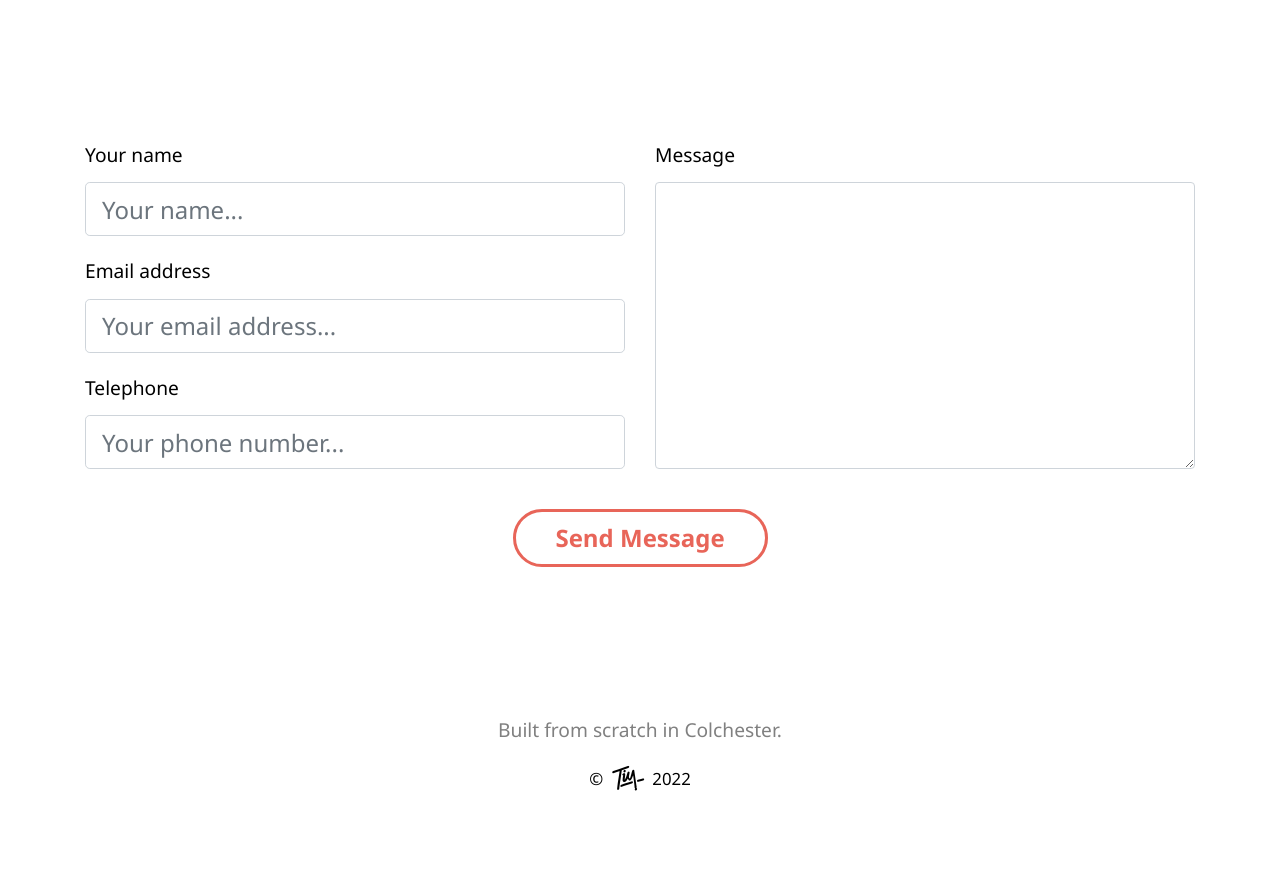
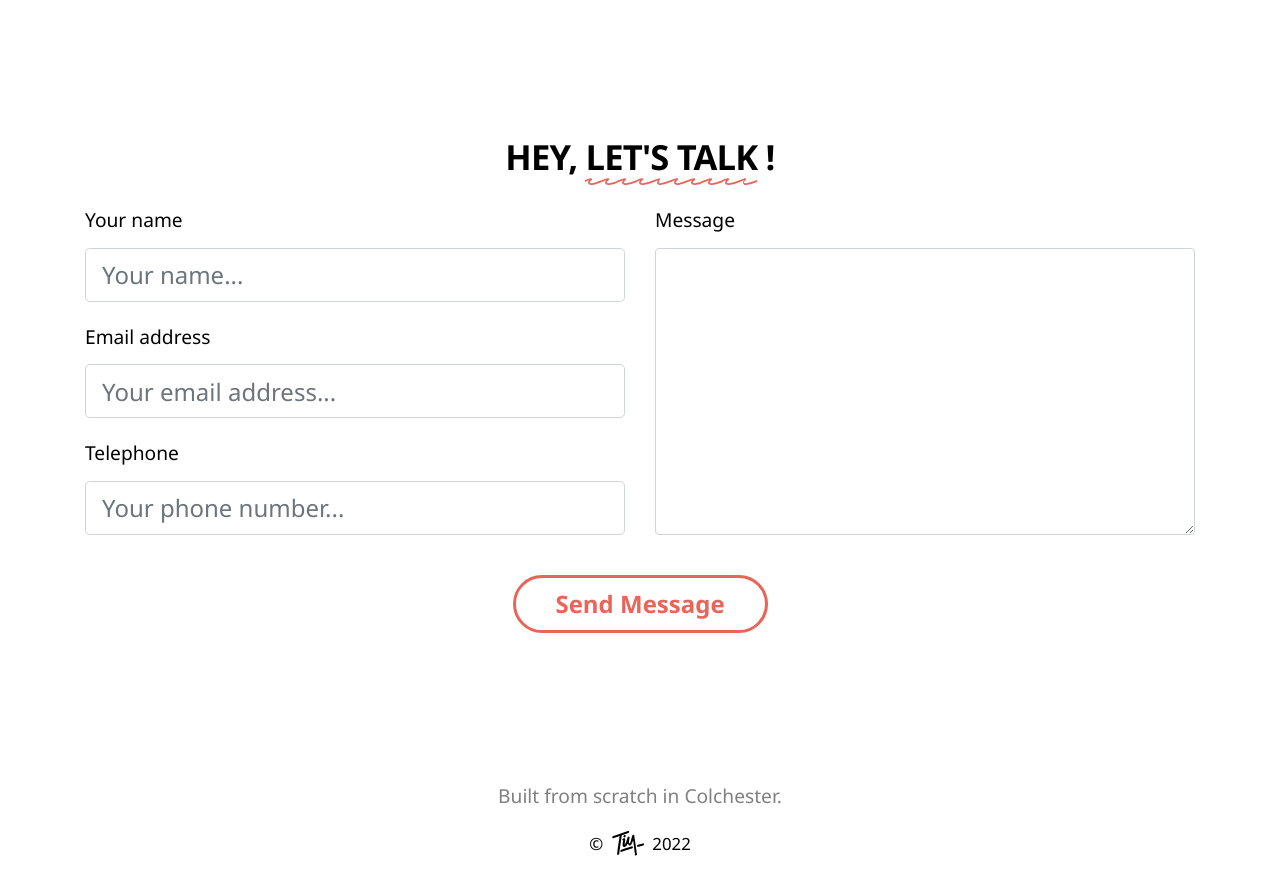
Before and after one commit to idlelimey/tim-cutting, a React (Create React App) app: page / in a window 1280 px wide. Shown: the part 2780-3659 px from the top of the page. Before the commit the page ends 3594 px from the top, so only its background shows below. Built offline with nearby package versions, Linux system fonts and the light colour scheme.

Commit message:
Update Contact.js

```diff
--- a/src/Components/Contact.js
+++ b/src/Components/Contact.js
@@ -50,6 +50,12 @@ function Contact() {
         <Form noValidate validated={validated} onSubmit={sendEmail} id='contact-form'>
             <Container as="section">
                 {!isSent ? (
+                    <>
+                        <Row>
+                            <Col>
+                                <h2 className="text-center pb-3">Hey, <span className='scribble'>let&apos;s talk</span> !</h2>
+                            </Col>
+                        </Row>
                         <Row xs={1} md={2}>
                             <Col>
                                 <Form.Group controlId="from_name" className="position-relative">
@@ -57,7 +63,6 @@ function Contact() {
                                         Your name
                                     </Form.Label>
                                     <Form.Control type="text" name="from_name" placeholder="Your name..." size="lg" required />
-
                                     <Form.Control.Feedback type="invalid" className="position-absolute text-right" style={{top: '.5rem'}}>
                                         Gonna need a name.
                                     </Form.Control.Feedback>
@@ -84,6 +89,7 @@ function Contact() {
                                 </Form.Group>
                             </Col>
                         </Row>
+                    </>
                 ) : (
                     <Row>
                         <Col className="text-center">
```
Lines whose indentation alone changed are shown as unchanged.
